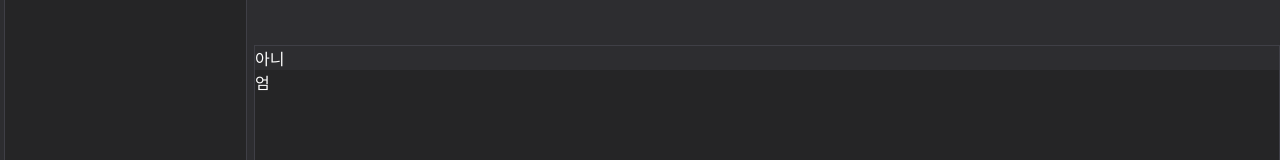
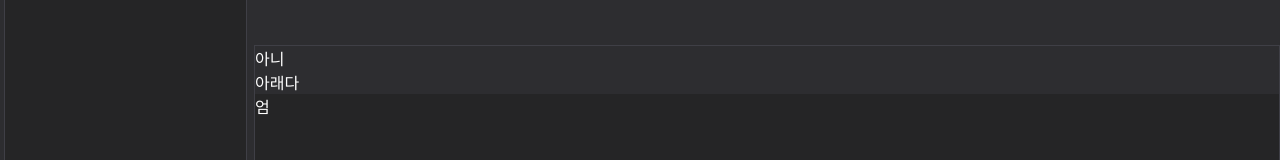
Before and after one commit to JoonSimJoon/2021portfolio, a React (Create React App) app: page / in a window 1280 px wide. Shown: the part 489-649 px from the top of the page. Built offline with nearby package versions, Linux system fonts and the light colour scheme.

Commit message:
20210812

```diff
--- a/src/Components/Footer.jsx
+++ b/src/Components/Footer.jsx
@@ -41,6 +41,9 @@ return (
       <Graytag>
         아니
       </Graytag>
+      <Graytag>
+        아래다
+      </Graytag>
       엄
     </Wrapper>
   </>
```
